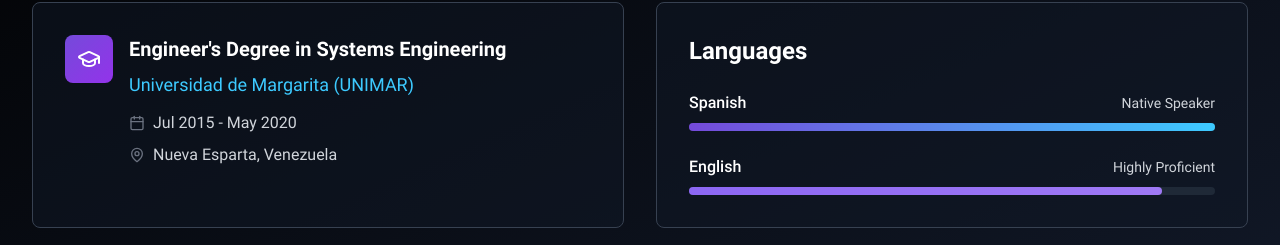
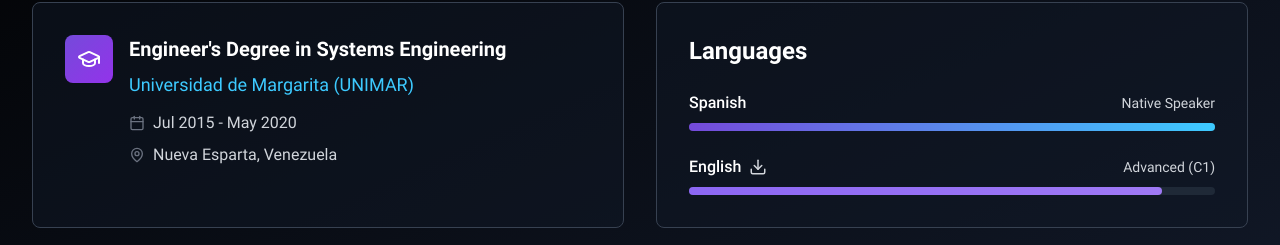
Before and after one commit to rubengp99/rubengp99.github.io, a React (Vite) app: page / in a window 1280 px wide. Shown: the part 6499-6744 px from the top of the page. Built offline with nearby package versions, Linux system fonts and the light colour scheme.

Commit message:
update cv and hover colors

```diff
--- a/src/components/Contact.tsx
+++ b/src/components/Contact.tsx
@@ -171,7 +171,7 @@ const Contact = () => {
                   value={formData.name}
                   onChange={handleChange}
                   required
-                  className="w-full px-4 py-3 bg-black/50 border border-custom-purple-600/50 rounded-lg text-white placeholder-gray-300 focus:border-custom-cyan-600 focus:outline-none focus:ring-1 focus:ring-custom-cyan-600 transition-all duration-300"
+                  className="w-full px-4 py-3 bg-black/50 border border-custom-purple-600/50 rounded-lg text-white placeholder-gray-300 focus:border-custom-cyan-600/50 focus:outline-none focus:ring-1 focus:ring-custom-cyan-600/50 transition-all duration-300"
                   placeholder="Your name"
                 />
               </div>
@@ -187,7 +187,7 @@ const Contact = () => {
                   value={formData.email}
                   onChange={handleChange}
                   required
-                  className="w-full px-4 py-3 bg-black/50 border border-custom-purple-600/50 rounded-lg text-white placeholder-gray-300 focus:border-custom-cyan-600 focus:outline-none focus:ring-1 focus:ring-custom-cyan-600 transition-all duration-300"
+                  className="w-full px-4 py-3 bg-black/50 border border-custom-purple-600/50 rounded-lg text-white placeholder-gray-300 focus:border-custom-cyan-600/50 focus:outline-none focus:ring-1 focus:ring-custom-cyan-600/50 transition-all duration-300"
                   placeholder="your@email.com"
                 />
               </div>
@@ -203,7 +203,7 @@ const Contact = () => {
                   onChange={handleChange}
                   required
                   rows={5}
-                  className="w-full px-4 py-3 bg-black/50 border border-custom-purple-600/50 rounded-lg text-white placeholder-gray-300 focus:border-custom-cyan-600 focus:outline-none focus:ring-1 focus:ring-custom-cyan-600 transition-all duration-300 resize-none"
+                  className="w-full px-4 py-3 bg-black/50 border border-custom-purple-600/50 rounded-lg text-white placeholder-gray-300 focus:border-custom-cyan-600/50 focus:outline-none focus:ring-1 focus:ring-custom-cyan-600/50 transition-all duration-300 resize-none"
                   placeholder="Let's discuss your project..."
                 />
               </div>
--- a/src/components/Education.tsx
+++ b/src/components/Education.tsx
@@ -1,7 +1,16 @@
 import React from 'react';
-import { GraduationCap, Calendar, MapPin } from 'lucide-react';
+import { GraduationCap, Calendar, MapPin, Download } from 'lucide-react';
 
 const Education = () => {
+  const handleDownload = () => {
+    // Replace this with your actual certificate file URL
+    const certificateUrl = "/EF _SET _Certificate.pdf";
+    const link = document.createElement("a");
+    link.href = certificateUrl;
+    link.download = "EF _SET _Certificate.pdf";
+    link.click();
+  };
+
   return (
     <section id="education" className="py-20 bg-gradient-to-br from-black to-gray-900">
       <div className="max-w-7xl mx-auto px-4 sm:px-6 lg:px-8">
@@ -53,11 +62,26 @@ const Education = () => {
               </div>
               <div>
                 <div className="flex justify-between items-center mb-2">
-                  <span className="text-white font-medium">English</span>
-                  <span className="text-gray-300 text-sm">Highly Proficient</span>
+                  <div className="flex items-center gap-2">
+                    <span className="text-white font-medium">English</span>
+                    {/* 📄 Download icon */}
+                    <button
+                      onClick={handleDownload}
+                      className="text-gray-300 hover:text-white transition-colors"
+                      title="Download EF Certificate"
+                    >
+                      <Download size={18} />
+                    </button>
+                  </div>
+
+                  <span className="text-gray-300 text-sm">Advanced (C1)</span>
                 </div>
+
                 <div className="w-full bg-gray-800 rounded-full h-2">
-                  <div className="h-2 rounded-full bg-gradient-to-r from-custom-purple-500 to-custom-purple-400" style={{ width: '90%' }}></div>
+                  <div
+                    className="h-2 rounded-full bg-gradient-to-r from-custom-purple-500 to-custom-purple-400"
+                    style={{ width: "90%" }}
+                  ></div>
                 </div>
               </div>
             </div>
--- a/src/components/Navigation.tsx
+++ b/src/components/Navigation.tsx
@@ -15,8 +15,8 @@ const Navigation = () => {
 
   const handleDownloadCV = () => {
     const link = document.createElement('a');
-    link.href = '/Ruben_D_Garcia_Software_Engineer.pdf';
-    link.download = 'Ruben_D_Garcia_Software_Engineer';
+    link.href = '/Ruben_D_Garcia_Senior_Software_Engineer.pdf';
+    link.download = 'Ruben_D_Garcia_Senior_Software_Engineer';
     link.click();
   };
 
```
Also changed, not shown: 1 other file (tests, documents, lock files or other folders).
